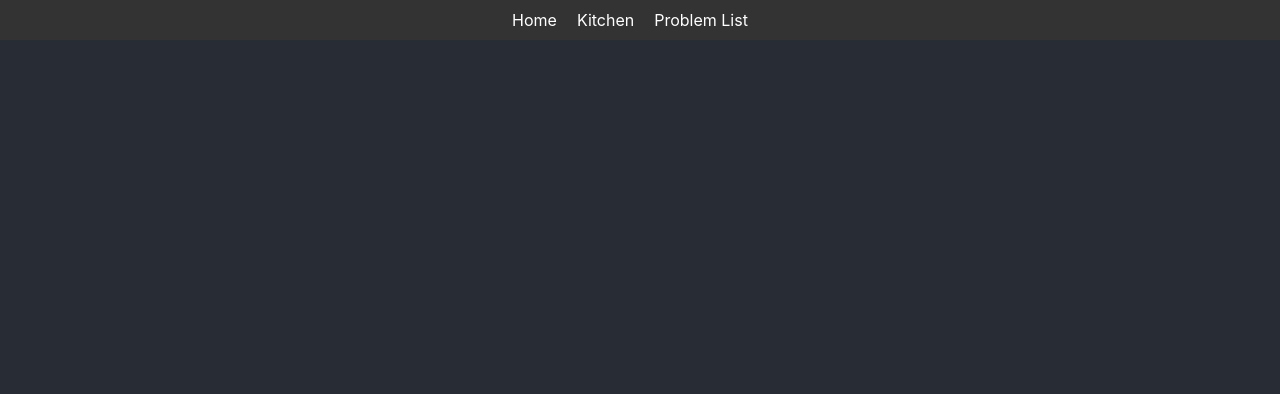
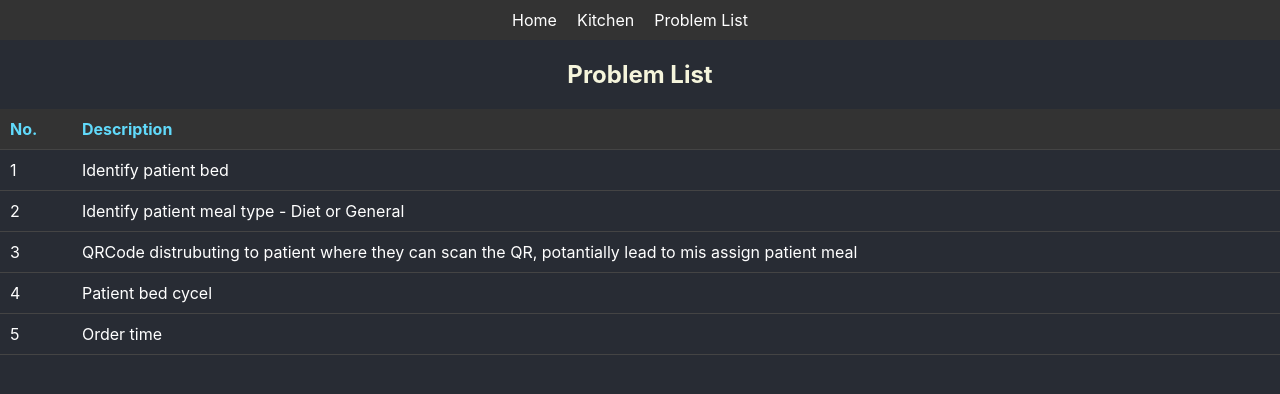
Before and after one commit to ajalzahrani/mealmate, a React (Create React App) app in the folder mealmate-app/: page /problem-list in a window 1280 px wide. Shown: the top 394 px of the page. Built offline with nearby package versions, Linux system fonts and the light colour scheme.

Commit message:
Add problem-list

```diff
--- a/mealmate-app/src/App.js
+++ b/mealmate-app/src/App.js
@@ -1,8 +1,9 @@
+import "./App.css"; // Import the CSS file for styling
 import React from "react";
 import { BrowserRouter as Router, Route, Switch, Link } from "react-router-dom";
+import Kitchen from "./Kitchen";
+import ProblemList from "./ProblemList";
 import Order from "./Order";
-import Kitchen from "./Kitchen";
-import "./App.css"; // Import the CSS file for styling
 
 const App = () => {
   return (
@@ -16,7 +17,7 @@ const App = () => {
               </Link>
             </li>
             <li className="nav-item">
-              <Link to="/json-display" className="nav-link">
+              <Link to="/kitchen" className="nav-link">
                 Kitchen
               </Link>
             </li>
@@ -29,7 +30,8 @@ const App = () => {
         </nav>
         <Switch>
           <Route exact path="/" component={Order} />
-          <Route path="/json-display" component={Kitchen} />
+          <Route path="/kitchen" component={Kitchen} />
+          <Route path="/problem-list" component={ProblemList} />
         </Switch>
       </div>
     </Router>
--- a/mealmate-app/src/Order.js
+++ b/mealmate-app/src/Order.js
@@ -4,7 +4,7 @@ import Meal from "./components/Meal";
 import mealsData from "./mealsData";
 import PopupMessage from "./components/PopMessage";
 
-const Order = () => {
+const Order = ({ bedParam }) => {
   const [selectedLanguage, setSelectedLanguage] = useState("en");
   const [selectedCategories, setSelectedCategories] = useState({
     Breakfast: null,
@@ -12,8 +12,8 @@ const Order = () => {
     Dinner: null,
     Snack: null,
   });
+  const [popupMessage, setPopupMessage] = useState(null);
   const [bedId, setBedId] = useState("");
-  const [popupMessage, setPopupMessage] = useState(null);
 
   useEffect(() => {
     // Function to handle QR code scanning
@@ -26,13 +26,13 @@ const Order = () => {
     // Simulating QR code scanning for demonstration purposes
     const simulateQRCodeScanning = () => {
       // Replace with actual QR code scanning functionality
-      const simulatedScannedData = "BED123"; // Simulated scanned data (e.g., bed ID)
+      const simulatedScannedData = bedId; // Simulated scanned data (e.g., bed ID)
       handleQRCodeScanned(simulatedScannedData);
     };
 
     // Simulate QR code scanning when component mounts
     simulateQRCodeScanning();
-  }, []);
+  }, [bedId]);
 
   const handleLanguageChange = (event) => {
     setSelectedLanguage(event.target.value);
--- /dev/null
+++ b/mealmate-app/src/ProblemList.js
@@ -0,0 +1,49 @@
+import "./Kitchen.css";
+import React from "react";
+
+const ProblemList = () => {
+  const renderTable = () => (
+    <table className="meal-table">
+      <thead>
+        <tr>
+          <th>No.</th>
+          <th>Description</th>
+        </tr>
+      </thead>
+      <tbody>
+        <tr>
+          <td>1</td>
+          <td>Identify patient bed</td>
+        </tr>
+        <tr>
+          <td>2</td>
+          <td>Identify patient meal type - Diet or General</td>
+        </tr>
+        <tr>
+          <td>3</td>
+          <td>
+            QRCode distrubuting to patient where they can scan the QR,
+            potantially lead to mis assign patient meal
+          </td>
+        </tr>
+        <tr>
+          <td>4</td>
+          <td>Patient bed cycel</td>
+        </tr>
+        <tr>
+          <td>5</td>
+          <td>Order time</td>
+        </tr>
+      </tbody>
+    </table>
+  );
+
+  return (
+    <div className="Kitchen-container">
+      <h2>Problem List</h2>
+      {renderTable()}
+    </div>
+  );
+};
+
+export default ProblemList;
```
Also changed, not shown: 1 other file (tests, documents, lock files or other folders).
